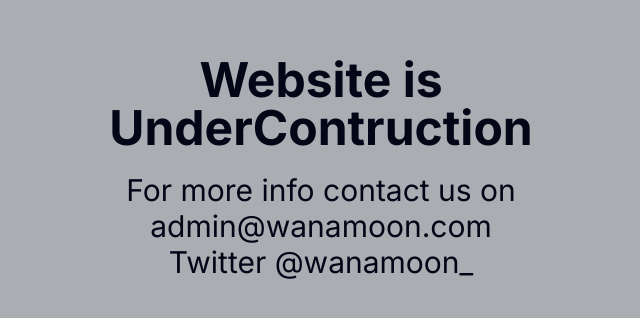
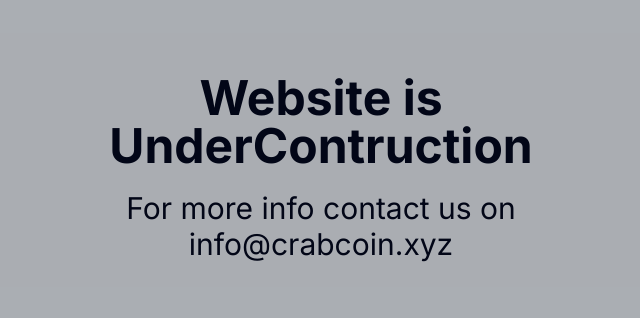
Before and after one commit to racheta09/under-construction, a Next.js app: page / in a window 1280 px wide. Shown: the part 222-540 px from the top of the page, without its empty margins (319-959 px from the left). Built offline with nearby package versions, Linux system fonts and the light colour scheme.

Commit message:
crabcoin

```diff
--- a/src/app/page.tsx
+++ b/src/app/page.tsx
@@ -17,13 +17,13 @@ export default function Home() {
           </h1>
           <p className="mb-5 text-3xl text-slate-950">
             For more info contact us on{" "}
-            <Link href="mailto:admin@wanamoon.com">
-              admin@wanamoon.com
+            <Link href="mailto:info@crabcoin.xyz">
+            info@crabcoin.xyz
             </Link>
-            <br />
+            {/* <br />
             <Link href="https://twitter.com/wanamoon_">
               Twitter @wanamoon_
-            </Link>
+            </Link> */}
           </p>
         </div>
       </div>
```
